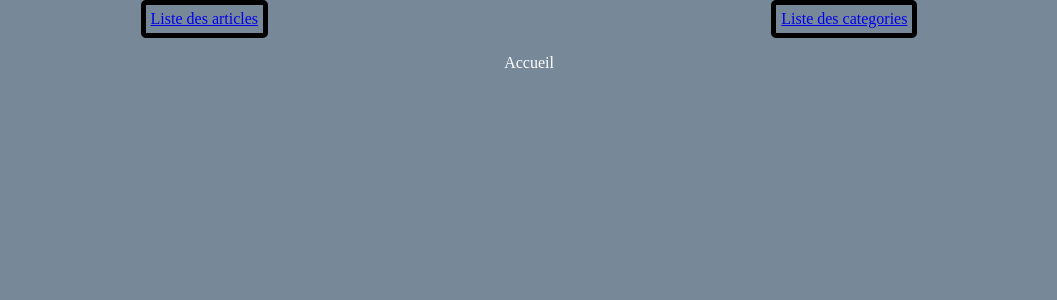
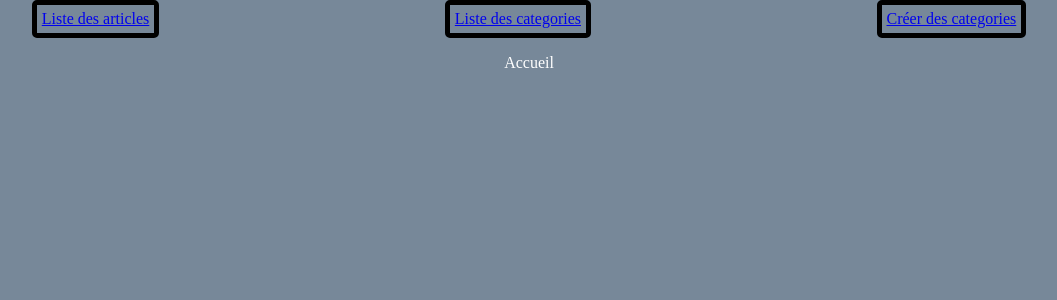
Before and after one commit to SC138/blog-symfony, a Symfony app: template templates/home.html.twig in a window 1280 px wide. Shown: the part 18-318 px from the top of the page, without its empty margins (111-1168 px from the left). Run offline with Twig, Linux system fonts and the light colour scheme; the template is opened without the code that fills it, so the values that code supplies are empty; some libraries are stand-ins or nearby versions.

Commit message:
Get / Request formulaire link home

```diff
--- a/templates/home.html.twig
+++ b/templates/home.html.twig
@@ -7,6 +7,8 @@
 <ul class="ul-articles">
     <li class="lien-articles"><a href="{{ path('admin_all-article')}}">Liste des articles</a></li>
     <li class="lien-articles"><a href="{{ path('admin_list_categories')}}">Liste des categories</a></li>
+    <li class="lien-articles"><a href="{{ path('admin_insert_category')}}">Créer des categories</a></li>
+
 
 </ul>
 
```
